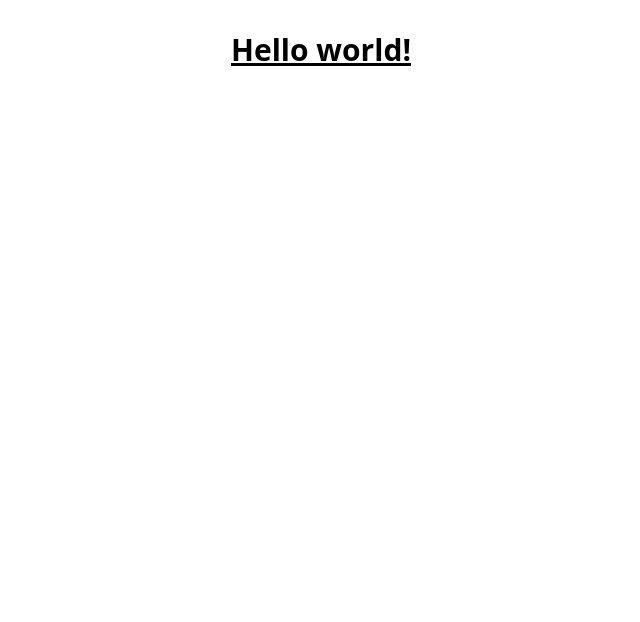
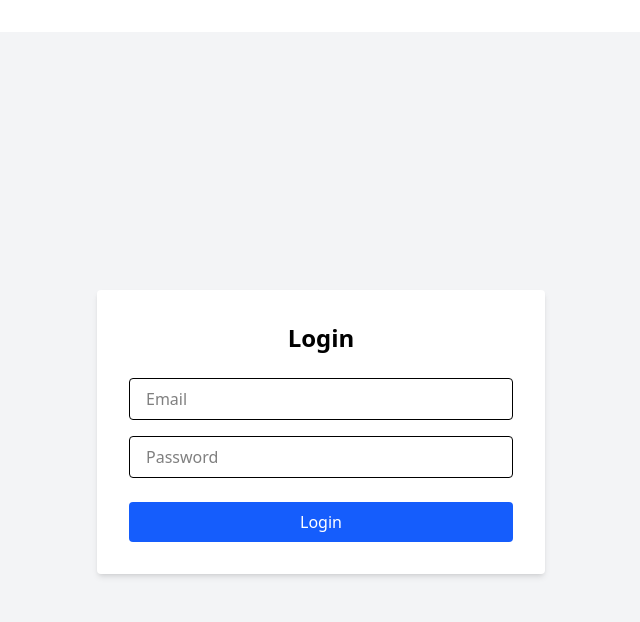
Before and after one commit to achiveIt/url-Shortner, a React (Vite) app in the folder client/: page / in a window 1280 px wide. Shown: the top 622 px of the page, without its empty margins (319-959 px from the left). Built offline with nearby package versions, Linux system fonts and the light colour scheme.

Commit message:
feat: add login page (#12)

```diff
--- a/client/src/App.jsx
+++ b/client/src/App.jsx
@@ -1,12 +1,15 @@
 import './App.css'
+import { BrowserRouter as Router, Routes, Route } from 'react-router-dom';
+import Login from './pages/Login';
 
 function App() {
-
   return (
-    <h1 class="text-3xl font-bold underline">
-    Hello world!
-  </h1>
-  )
+    <Router>
+      <Routes>
+        <Route path="/" element={<Login />} />
+      </Routes>
+    </Router>
+  );
 }
 
 export default App
--- /dev/null
+++ b/client/src/pages/Login.jsx
@@ -0,0 +1,55 @@
+import { useState } from 'react';
+import { useDispatch } from 'react-redux';
+import { loginSuccess } from '../redux/slices/authSlice';
+import api from '../utils/api';
+import { useNavigate } from 'react-router-dom';
+
+export default function Login() {
+    const [email, setEmail] = useState('');
+    const [password, setPassword] = useState('');
+    const [error, setError] = useState(null);
+    const dispatch = useDispatch();
+    const navigate = useNavigate();
+
+    const handleLogin = async (e) => {
+        e.preventDefault();
+        setError(null);
+        try {
+            const res = await api.post('/auth/login', { email, password });
+            dispatch(loginSuccess(res.data));
+            navigate('/dashboard');
+        } catch (err) {
+            setError('Invalid credentials', err);
+        }
+    };
+
+    return (
+        <div className="flex items-center justify-center min-h-screen bg-gray-100">
+            <form onSubmit={handleLogin} className="bg-white p-8 rounded shadow-md w-full max-w-md">
+                <h2 className="text-2xl font-bold mb-6 text-center">
+                    Login
+                </h2>
+                {error && <p className="text-red-500 text-sm mb-4">{error}</p>}
+                <input
+                    type="email"
+                    placeholder="Email"
+                    value={email}
+                    onChange={(e) => setEmail(e.target.value)}
+                    required
+                    className="w-full px-4 py-2 mb-4 border rounded"
+                />
+                <input
+                    type="password"
+                    placeholder="Password"
+                    value={password}
+                    onChange={(e) => setPassword(e.target.value)}
+                    required
+                    className="w-full px-4 py-2 mb-6 border rounded"
+                />
+                <button type="submit" className="w-full bg-blue-600 text-white py-2 rounded hover:bg-blue-700">
+                    Login
+                </button>
+            </form>
+        </div>
+    );
+}
--- /dev/null
+++ b/client/src/utils/api.js
@@ -0,0 +1,7 @@
+import axios from 'axios';
+
+const api = axios.create({
+  baseURL: 'http://localhost:4000/api',
+});
+
+export default api;
```
